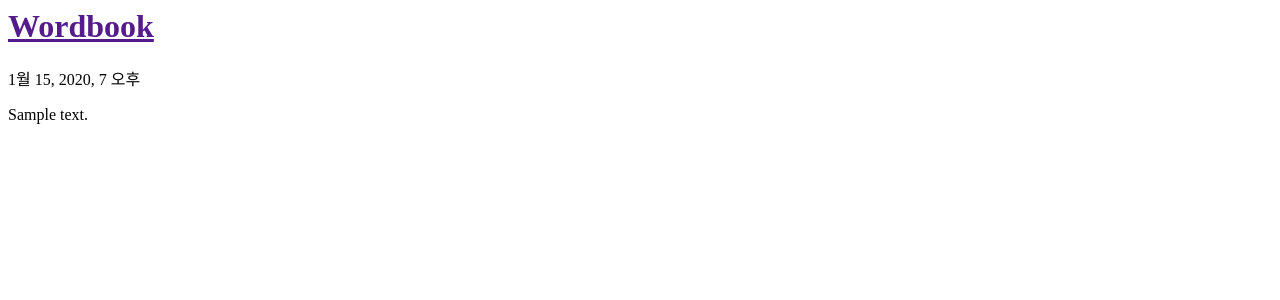
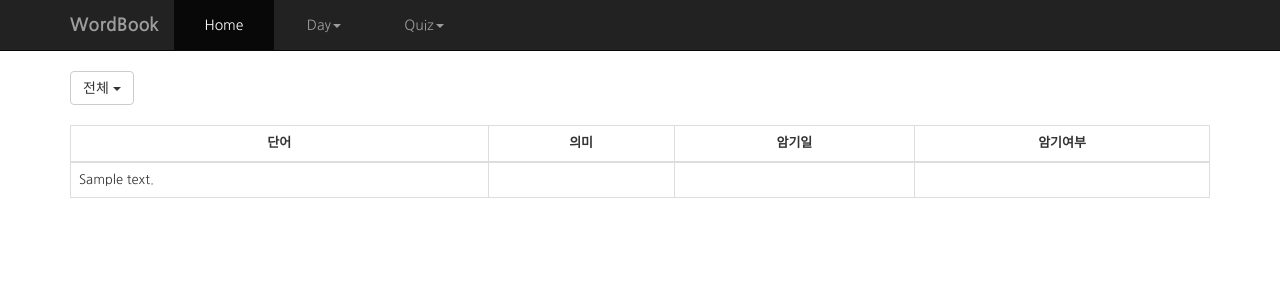
Before and after one commit to minnonong/ps01_wordbook, a Django app: template wordbook/templates/wordbook/word_list.html in a window 1280 px wide. Shown: the top 300 px of the page. Run offline with Django 3.2, Linux system fonts and the light colour scheme; the template is opened without the code that fills it: values that come from a table or form of the project are taken from there, others are empty; tables that the repository leaves empty hold one stand-in row (values such as "Sample post"); some libraries are stand-ins or nearby versions.

Commit message:
Modified index page and css

```diff
--- /dev/null
+++ b/wordbook/static/css/wordbook.css
@@ -0,0 +1,16 @@
+@import url(//fonts.googleapis.com/earlyaccess/nanumgothic.css);
+body {
+    font-family: 'Nanum Gothic', sans-serif;
+}
+
+.navbar-brand {
+    color: #ffffff;
+    font-weight: bold;
+}
+.nav > li {
+    width: 100px;
+    text-align: center;
+}
+.date {
+    color: #828282;
+}
--- a/wordbook/templates/wordbook/word_list.html
+++ b/wordbook/templates/wordbook/word_list.html
@@ -1,16 +1,83 @@
+{% load staticfiles %}
 <html>
     <head>
-        <title>Wordbook</title>
+        <meta charset="utf-8">
+        <meta http-equiv="X-UA-Compatible" content="IE=edge">
+        <meta name="viewport" content="width=device-width, initial-scale=1">
+        <meta name="description" content="">
+        <meta name="author" content="">
+        <title>WordBook</title>
+        <link rel="stylesheet" href="https://maxcdn.bootstrapcdn.com/bootstrap/3.3.7/css/bootstrap.min.css" integrity="sha384-BVYiiSIFeK1dGmJRAkycuHAHRg32OmUcww7on3RYdg4Va+PmSTsz/K68vbdEjh4u" crossorigin="anonymous">
+        <link rel="stylesheet" href="{% static 'css/wordbook.css' %}">
     </head>
     <body>
-        <div>
-            <h1><a href="">Wordbook</a></h1>
+        <nav class="navbar navbar-inverse navbar-static-top">
+            <div class="container">
+                <div class="navbar-header"><a class="navbar-brand" href="#">WordBook</a>
+                </div>
+                <div id="navbar" class="navbar-collapse collapse">
+                    <ul class="nav navbar-nav">
+                        <li class="active"><a href="#">Home</a></li>
+                        <li class="nav_dropdown">
+                            <a href="#" class="dropdown-toggle" data-toggle="dropdown" role="button" aria-haspopup="true" aria-expanded="false">Day<span class="caret"></span></a>
+                            <ul class="dropdown-menu">
+                                <li><a href="#">D+3</a></li>
+                                <li><a href="#">D+7</a></li>
+                                <li><a href="#">D+15</a></li>
+                                <li><a href="#">D+30</a></li>
+                            </ul>
+                        </li>
+                        <li class="nav_dropdown">
+                            <a href="#" class="dropdown-toggle" data-toggle="dropdown" role="button" aria-haspopup="true" aria-expanded="false">Quiz<span class="caret"></span></a>
+                            <ul class="dropdown-menu">
+                                <li><a href="#">word</a></li>
+                                <li><a href="#">meaning</a></li>
+                            </ul>
+                        </li>
+                    </ul>
+                </div>
+            </div>
+        </nav>
+        <div class="container">
+        <!-- Main component for a primary marketing message or call to action -->
+            <div class="dropdown" style="margin-bottom: 20px;">
+                <button class="btn btn-default dropdown-toggle" type="button" id="dropdownMenu1" data-toggle="dropdown" aria-haspopup="true" aria-expanded="true">
+                    전체
+                    <span class="caret"></span>
+                    <input type="hidden" id="dropdownValue" value="" />
+                </button>
+                <ul id="dropdown_ul" class="dropdown-menu" aria-labelledby="dropdownMenu1">
+                    <li>전체</li>
+                    <li role="separator" class="divider"></li>
+                    <li>암기</li>
+                    <li>미암기</li>
+                </ul>
+            </div>
+            <table class="table table-bordered" style="background-color: #ffffff; font-size:13px;">
+                <thead>
+                    <th style="text-align: center">단어</th>
+                    <th style="text-align: center">의미</th>
+                    <th style="text-align: center">암기일</th>
+                    <th style="text-align: center">암기여부</th>
+                </thead>
+                <tbody>
+                    {% for word in words %}
+                            <tr>
+                                <td>{{ word.text }}</td>
+                                <td></td>
+                                <td></td>
+                                <td></td>
+                            </tr>
+                    {% endfor %}
+                </tbody>
+            </table>
         </div>
-{% for word in words %}
-        <div>
-            <p>{{word.reg_date}}</p>
-            <p>{{word.text}}</p>
-        </div>
-{% endfor %}
+        <script src="https://ajax.googleapis.com/ajax/libs/jquery/1.12.4/jquery.min.js"></script>
+        <script src="https://maxcdn.bootstrapcdn.com/bootstrap/3.3.7/js/bootstrap.min.js" integrity="sha384-Tc5IQib027qvyjSMfHjOMaLkfuWVxZxUPnCJA7l2mCWNIpG9mGCD8wGNIcPD7Txa" crossorigin="anonymous"></script>
+        <script>
+        $('.nav_dropdown').hover(function(){
+          $('.dropdown-toggle', this).trigger('click');
+        });
+        </script>
     </body>
 </html>
```
